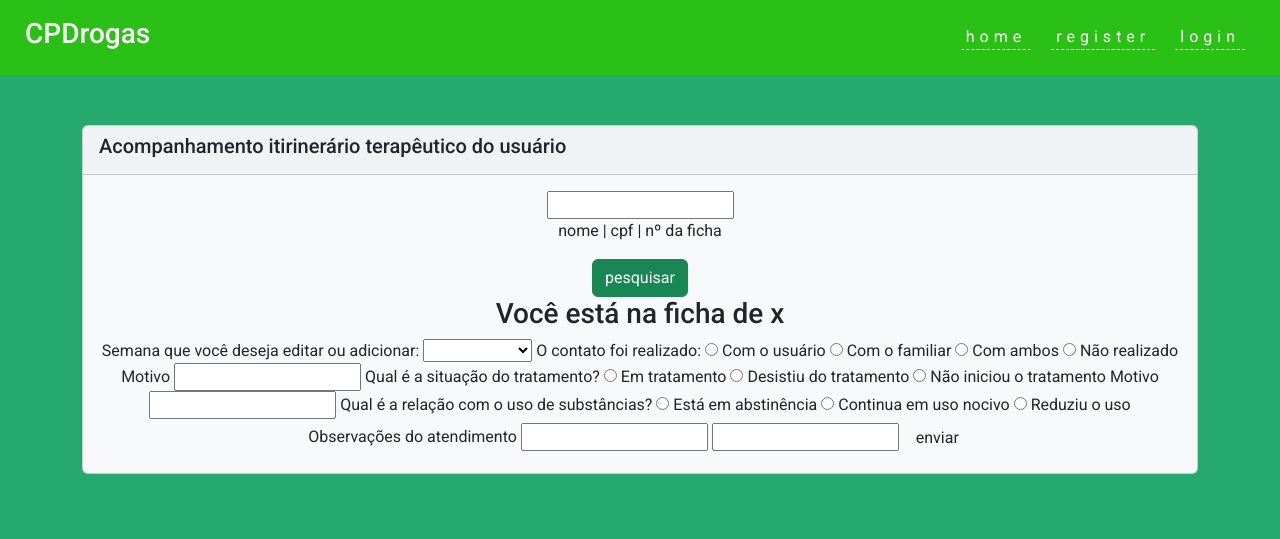
After one commit to coinpcoesd/instrumental_js-react-html-css, a PHP site: page /instrumental/semanal.php in a window 1280 px wide. The commit adds this page. Shown: the top 539 px of the page. Run offline with PHP 8.4, Linux system fonts and the light colour scheme.

Commit message:
todas as páginas criadas, footer dando problema. olhar o footer e terminar de estilizar as páginas. atenção maior para a página da ficha de atendimento

```diff
--- a/css/styles.css
+++ b/css/styles.css
@@ -52,6 +52,7 @@ a:hover {
     text-decoration: 1px dashed black;
 }
 
+
 .container {
     padding-bottom: 50px;
 }
--- /dev/null
+++ b/semanal.php
@@ -0,0 +1,69 @@
+<?php require('./inc/header.html'); ?>
+<!DOCTYPE html>
+<html lang="pt-BR">
+<body>
+    <form action="/config/db.php" method="POST">
+        <div class="container">
+            <div class="card bg-light mb-3">
+                    <div class="card-header"><h5>Acompanhamento itirinerário terapêutico do usuário</h5></div>
+                <div class="card-body text-center">
+                    <input type="text" name="user" id="" />
+                    <p>nome | cpf | nº da ficha </p>
+                    <button type="submit" class="btn btn-success">pesquisar</button>
+
+
+                    <h3>Você está na ficha de x</h3>
+
+                    <label for="">Semana que você deseja editar ou adicionar:</label>
+                    <select name="" id="">
+                        <option value=""></option>
+                        <option value="ficha">ficha</option>
+                        <option value="1semana">1º semana</option>
+                        <option value="2semana">2º semana</option>
+                        <option value="3semana">3º semana</option>
+                        <option value="4semana">4º semana</option>
+                        <option value="5semana">5º semana</option>
+                        <option value="6semana">6º semana</option>
+                        <option value="7semana">7º semana</option>
+                        <option value="8semana">8º semana</option>
+                        <option value="9semana">9º semana</option>
+                        <option value="10semana">10º semana</option>
+                        <option value="11semana">11º semana</option>
+                        <option value="12semana">12º semana</option>
+                    </select>
+
+                    <label for="">O contato foi realizado: </label>
+                    <input type="radio" name="usuario" id=""> Com o usuário
+                    <input type="radio" name="familiar" id=""> Com o familiar
+                    <input type="radio" name="ambos" id=""> Com ambos
+                    <input type="radio" name="naorealizado" id=""> Não realizado
+                    <label for="">Motivo</label>
+                    <input type="text" name="motivoContato" id="">
+
+                    <label for="">Qual é a situação do tratamento? </label>
+                    <input type="radio" name="emtratamento" id=""> Em tratamento
+                    <input type="radio" name="desistiutratamento" id=""> Desistiu do tratamento
+                    <input type="radio" name="naoiniciou" id=""> Não iniciou o tratamento
+                    <label for="">Motivo</label>
+                    <input type="text" name="" id="">
+
+                    <label for="">Qual é a relação com o uso de substâncias? </label>
+                    <input type="radio" name="abstinencia" id=""> Está em abstinência
+                    <input type="radio" name="usonocivo" id=""> Continua em uso nocivo
+                    <input type="radio" name="reduzuso" id=""> Reduziu o uso
+
+                    <label for="">Observações do atendimento</label>
+                    <input type="text" name="observacoes" id="">
+
+                    <input type="datetime" name="data" id="" />
+
+
+                    <button type="submit" class="btn btn-sucess">enviar</button>
+                </div>
+
+            </div>
+        </div>
+
+
+    </form>
+</body>
```
Also changed, not shown: fichaatendimento.php (+7 -2 lines), inc/footer.html (+26 -2 lines), search.php (added, +34 -0 lines).
